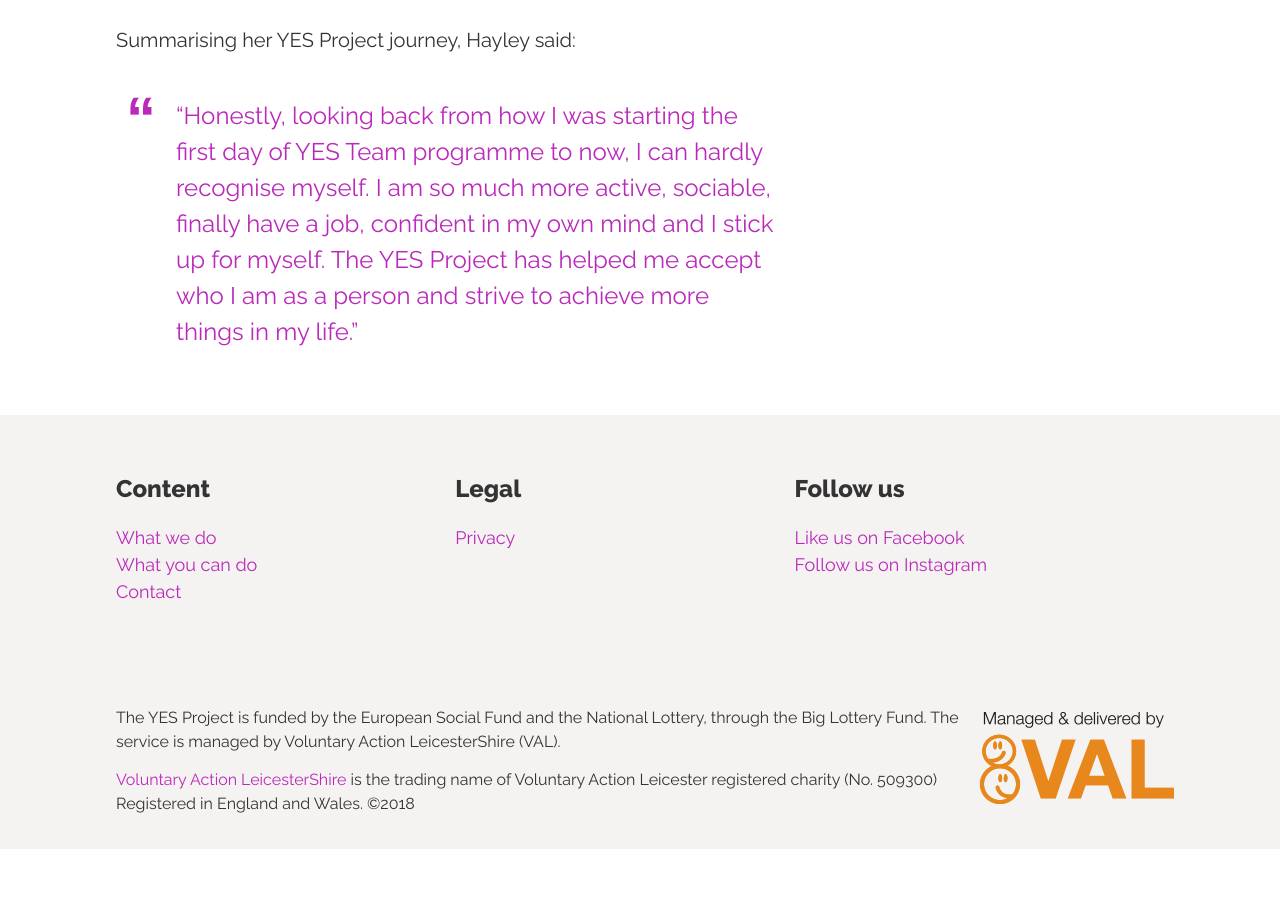
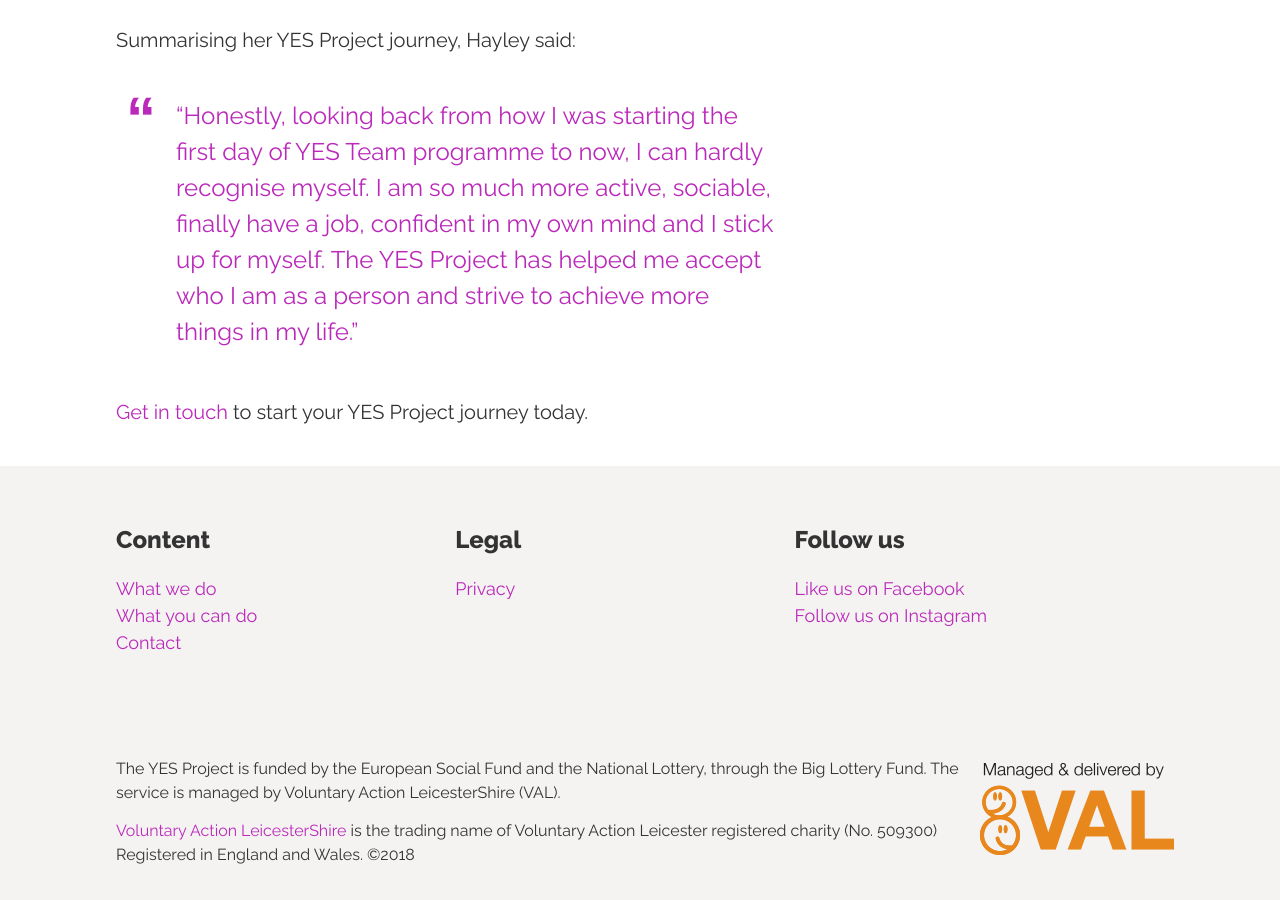
Before and after one commit to richardatval/www.yesproject.org, a Jekyll site: the page built from _posts/2018-06-06-hayley-s-yes-project-journey-to-employment.md, in a window 1280 px wide and 900 px high, scrolled down 2074 px. Built offline with Jekyll 4.4.1, drawn with Linux system fonts in a browser that asks for light colours; nearby versions of some CDN libraries; comment, search, counter and statistics services are not loaded; before the commit the page ends 2923 px from its top, so only the background shows below that.

Commit message:
Update 2018-06-06-hayley-s-yes-project-journey-to-employment.md

```diff
--- a/_posts/2018-06-06-hayley-s-yes-project-journey-to-employment.md
+++ b/_posts/2018-06-06-hayley-s-yes-project-journey-to-employment.md
@@ -32,3 +32,5 @@ Hayley is now looking forward to the future where she plans to become more indep
 Summarising her YES Project journey, Hayley said:
 
 > “Honestly, looking back from how I was starting the first day of YES Team programme to now, I can hardly recognise myself. I am so much more active, sociable, finally have a job, confident in my own mind and I stick up for myself. The YES Project has helped me accept who I am as a person and strive to achieve more things in my life."
+
+[Get in touch](https://www.yesproject.org/contact/) to start your YES Project journey today.
```
